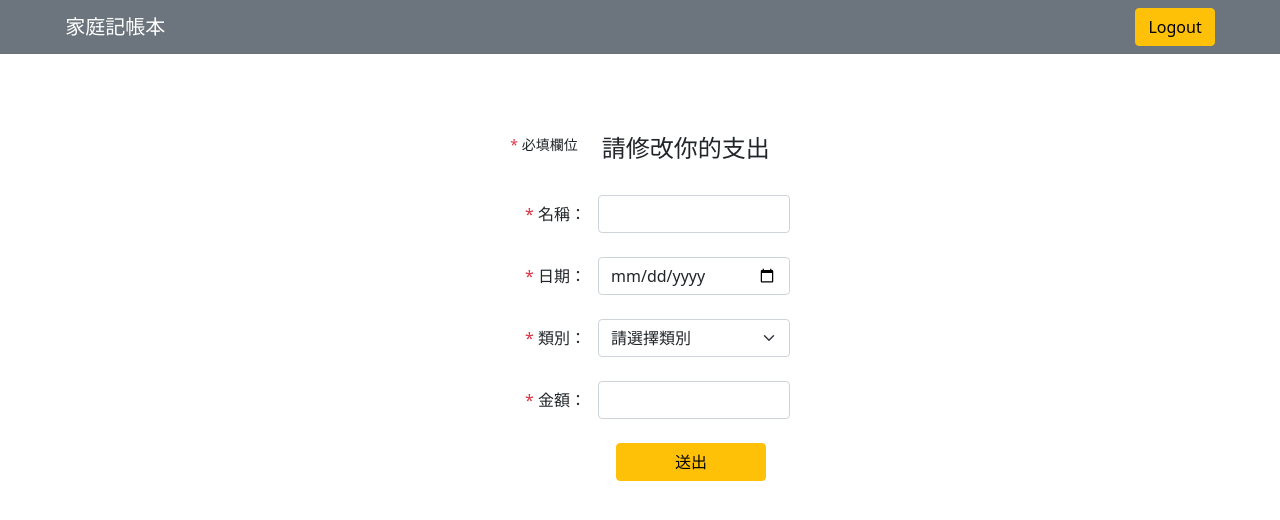
After one commit to AngelaC123/expense-tracker, a Node server app: page /edit in a window 1280 px wide. The commit adds this page. Shown: the top 520 px of the page. Run offline with Node 20, Linux system fonts and the light colour scheme; some libraries are stand-ins or nearby versions.

Commit message:
Add index.hbs, new.hbs and edit.hbs

```diff
--- a/app.js
+++ b/app.js
@@ -4,6 +4,7 @@ const { engine } = require('express-handlebars')
 const PORT = 3000
 const app = express()
 
+app.use(express.static('public'))
 app.engine('hbs', engine({ defaultLayout: 'main', extname: '.hbs' }))
 app.set('view engine', 'hbs')
 
@@ -11,6 +12,14 @@ app.get('/', (req, res) => {
   res.render('index')
 })
 
+app.get('/new', (req, res) => {
+  res.render('new')
+})
+
+app.get('/edit', (req, res) => {
+  res.render('edit')
+})
+
 app.listen(PORT, () => {
   console.log(`Express server is now listening on http://localhost/:${PORT}`)
 })
--- /dev/null
+++ b/public/stylesheets/style.css
@@ -0,0 +1,36 @@
+* {
+  box-sizing: border-box;
+}
+
+.index-content-block,
+.new-content-block {
+  max-width: 600px;
+  margin-top: 80px;
+}
+
+.totalAmount-number {
+  flex-basis: 80%;
+
+  font-size: 3.5em;
+  color: orange;
+  font-weight: 400;
+}
+
+.totalAmount-text {
+  font-size: 1.2em;
+  color: #8f8f8f;
+  font-weight: 400;
+}
+
+
+.date-text {
+  font-size: 0.5em;
+}
+
+.divide-line {
+  border-top: 1px solid #dddddd;
+}
+
+.notes {
+  font-size: 14px;
+}
--- /dev/null
+++ b/views/edit.hbs
@@ -0,0 +1,66 @@
+<div class="new-content-block col-12 mx-auto">
+
+  <div class="title d-flex flex-row-reverse justify-content-center me-0">
+    <h4 class="text-center me-0">請修改你的支出</h4>
+    <span class="ms-0 me-4 notes">
+      <span class="text-danger p-0">*</span>
+      必填欄位
+    </span>
+  </div>
+
+
+  <form action="" method="post" class="col-6 mx-auto mt-4">
+
+    <div class="mb-3 row mb-4">
+      <label for="name" class="col-4 col-form-label text-end px-0">
+        <span class="text-danger">*</span>
+        名稱：
+      </label>
+      <div class="col-8">
+        <input type="text" class="form-control" id="name" required>
+      </div>
+    </div>
+
+    <div class="mb-3 row mb-4">
+      <label for="date" class="col-4 col-form-label text-end px-0">
+        <span class="text-danger">*</span>
+        日期：
+      </label>
+      <div class="col-8">
+        <input type="date" class="form-control" id="date" required>
+      </div>
+    </div>
+
+    <div class="mb-3 row mb-4">
+      <label for="category" class="col-4 col-form-label text-end px-0">
+        <span class="text-danger">*</span>
+        類別：
+      </label>
+      <div class="col-8">
+        <select class="form-select required" aria-label="Default select example">
+          <option selected>請選擇類別</option>
+          <option value="1">家居物業</option>
+          <option value="2">交通出行</option>
+          <option value="3">休閒娛樂</option>
+          <option value="4">餐飲食品</option>
+          <option value="5">其他</option>
+        </select>
+      </div>
+    </div>
+
+    <div class="mb-3 row mb-4">
+      <label for="amount" class="col-4 col-form-label text-end px-0">
+        <span class="text-danger">*</span>
+        金額：
+      </label>
+      <div class="col-8">
+        <input type="number" class="form-control" id="amount" required>
+      </div>
+    </div>
+
+    <div class="text-end">
+      <a href="/new" class="btn btn-warning col-6 me-4">送出</a>
+    </div>
+  </form>
+
+</div>
--- a/views/layouts/main.hbs
+++ b/views/layouts/main.hbs
@@ -6,12 +6,29 @@
   <meta http-equiv="X-UA-Compatible" content="IE=edge">
   <meta name="viewport" content="width=device-width, initial-scale=1.0">
   <title>expense-tracker</title>
+  <link href="https://cdn.jsdelivr.net/npm/bootstrap@5.1.3/dist/css/bootstrap.min.css" rel="stylesheet"
+    integrity="sha384-1BmE4kWBq78iYhFldvKuhfTAU6auU8tT94WrHftjDbrCEXSU1oBoqyl2QvZ6jIW3" crossorigin="anonymous">
+  <link rel="stylesheet" href="https://cdnjs.cloudflare.com/ajax/libs/font-awesome/6.1.1/css/all.min.css">
+  <link rel="stylesheet" href="/stylesheets/style.css">
 </head>
 
-<h1>Expense Tracker Project</h1>
 
 <body>
+  <header>
+    <nav class="navbar navbar-dark bg-secondary">
+
+      <div class="container-fluid col-11">
+        <span class="navbar-brand mb-0 h1">家庭記帳本</span>
+        <a href="/users/logout" class="btn btn-warning">Logout</a>
+      </div>
+
+    </nav>
+  </header>
+
   {{{body}}}
+  <script src="https://cdn.jsdelivr.net/npm/bootstrap@5.1.3/dist/js/bootstrap.bundle.min.js"
+    integrity="sha384-ka7Sk0Gln4gmtz2MlQnikT1wXgYsOg+OMhuP+IlRH9sENBO0LRn5q+8nbTov4+1p"
+    crossorigin="anonymous"></script>
 </body>
 
 </html>
```
Also changed, not shown: views/index.hbs (+97 -2 lines), views/new.hbs (added, +66 -0 lines).
